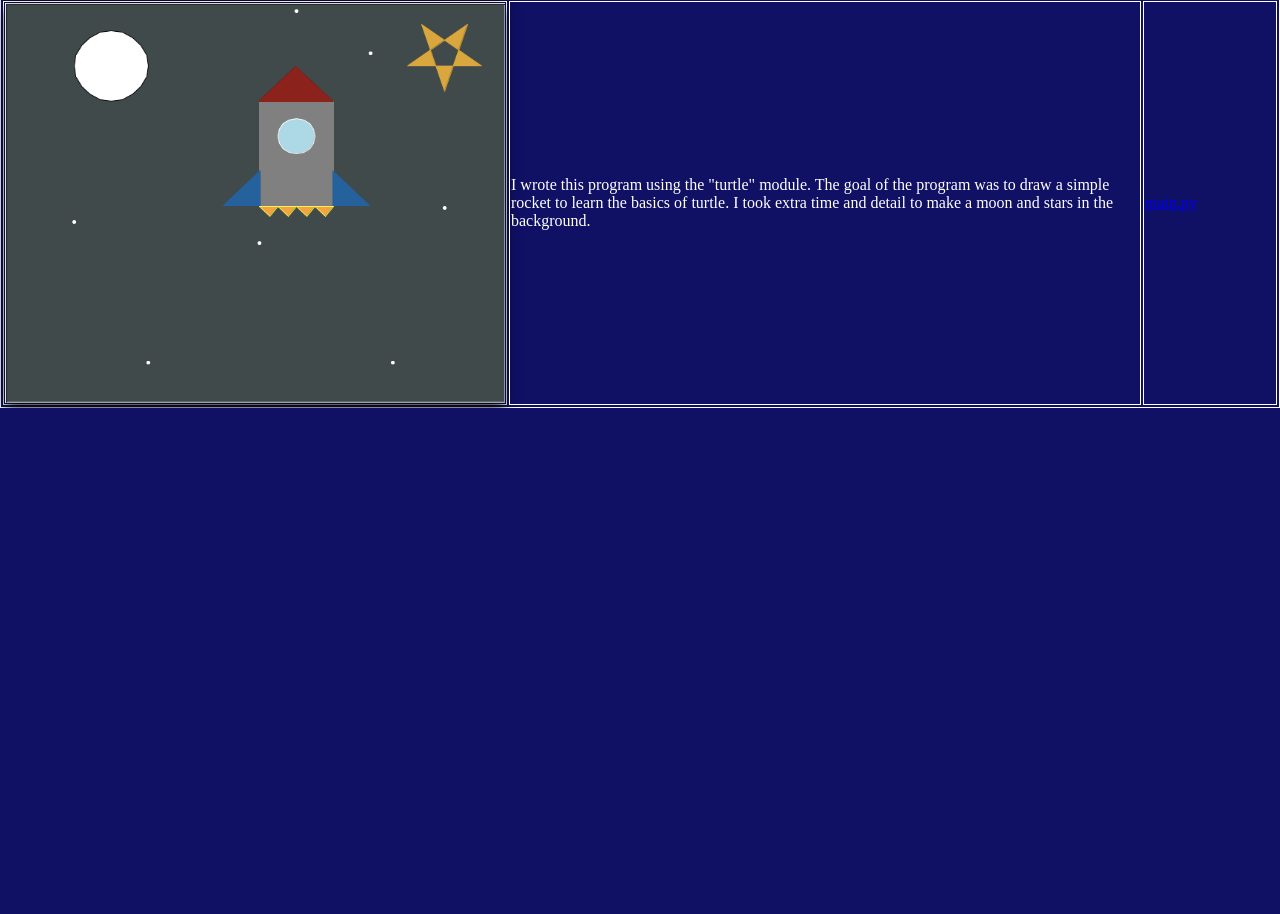
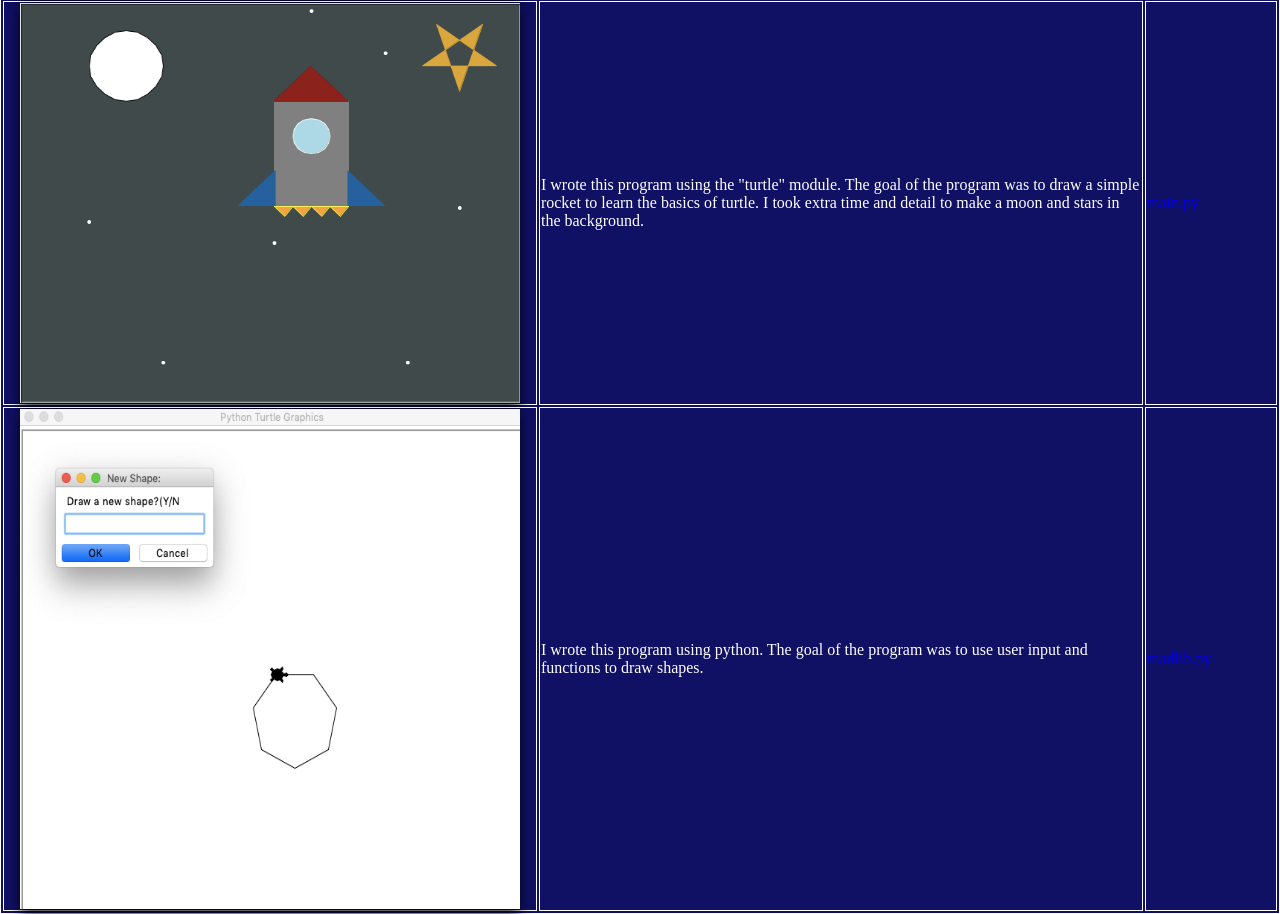
Before and after one commit to JacobFaulstich/JacobFaulstich.github.io, a plain HTML site: page python.html in a window 1280 px wide. Shown: the part 696-1610 px from the top of the page. Before the commit the page ends 1104 px from the top, so only its background shows below. Drawn offline with Linux system fonts and the light colour scheme; a web font is replaced by a local one.

Commit message:
editied website adding shapes to python table

```diff
--- a/python.html
+++ b/python.html
@@ -41,7 +41,7 @@
 I wrote this program using python. The goal of the program was to use user input to put together a story. It worked out very well and made an intresting story.
     </p>
     </td>
-     <td>
+    <td>
     <a href="https://github.com/JacobFaulstich/my_first_turtle/blob/master/madlib.py">madlib.py</a>
     </td>
     </tr>
@@ -51,7 +51,7 @@ I wrote this program using python. The goal of the program was to use user input
     <img src="Rocket.png" alt="This is an image of the rocket I drew using python" width="100" height="400">
     </td>
     <td>
-     <p>
+    <p>
 I wrote this program using the "turtle" module. The goal of the program was to draw a simple rocket to learn the basics of turtle. I took extra time and detail to make a moon and stars in the background.
     </p>
     </td>
@@ -59,5 +59,17 @@ I wrote this program using the "turtle" module. The goal of the program was to d
     <a href="https://github.com/JacobFaulstich/my_first_turtle/blob/master/main.py">main.py</a>
     </td>
     </tr>
-
+    <tr>
+    <td>
+    <img src="shapes.png" alt="This is an image of a shape drawn out using my program" width="100" height="500">
+    </td>
+    <td>
+    <p>
+    I wrote this program using python. The goal of the program was to use user input and functions to draw shapes.
+    </p>
+    </td>
+    <td>
+    <a href="https://github.com/JacobFaulstich/my_first_turtle/blob/master/madlib.py">madlib.py</a>
+    </td>
+    </tr>
 </table>
```
Also changed, not shown: shapes.png (added), 1 other file.
